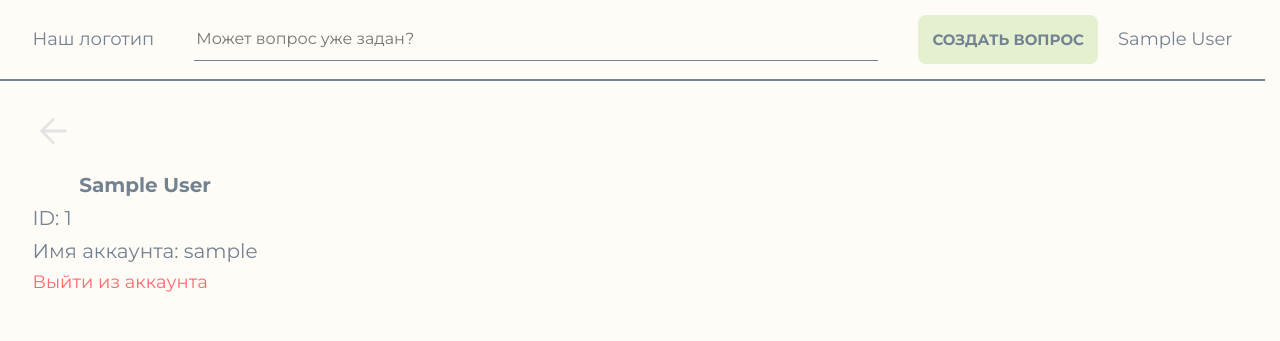
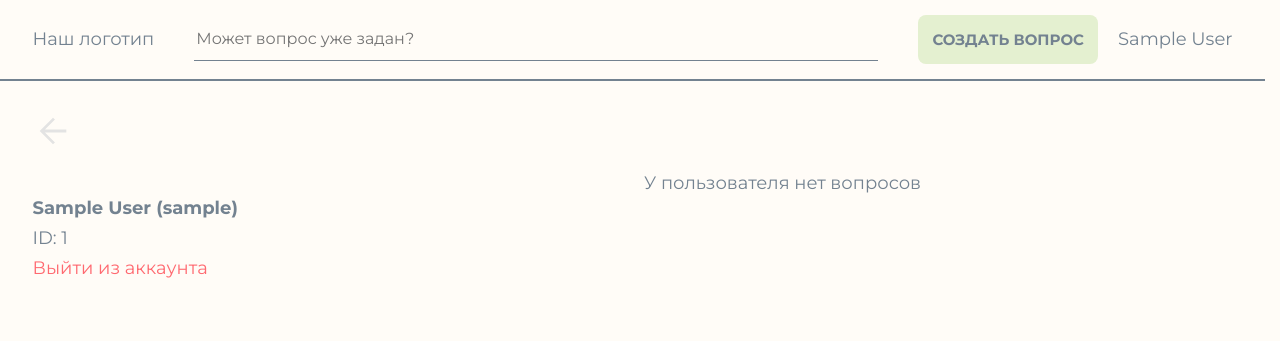
Before and after one commit to ReTrOBANAN/SchoolProject, a FastAPI app: a page that uses src/templates/profile.html in a window 1280 px wide. Shown: the top 341 px of the page. Run offline with FastAPI, Linux system fonts and the light colour scheme; tables that the repository leaves empty hold one stand-in row (values such as "Sample post").

Commit message:
Bug fixed

```diff
--- a/src/static/auth.css
+++ b/src/static/auth.css
@@ -29,6 +29,7 @@
 
 .auth-title {
   text-align: center;
+  overflow: hidden;
   font-size: clamp(28px, 5vw, 32px);
 }
 
--- /dev/null
+++ b/src/static/js/profile.js
@@ -0,0 +1,69 @@
+const profileQuestionsContainer = document.getElementById('profileQuestionsContainer')
+
+async function start() {
+    profileUsername = profileQuestionsContainer.dataset.username
+    try {
+    profileQuestionsContainer.innerHTML = '<p style="text-align: center;">Загрузка...</p>'
+        const response = await fetch('/api/questions')
+        questions = await response.json()
+        questions = questions.filter((question) => question.username === profileUsername)
+        render(questions)
+    }
+    catch (err) {
+        profileQuestionsContainer.innerHTML = `<p style="text-align: center;">Ошибка при загрузке вопросов</p>`
+    }
+}
+
+function render(questions = []) {
+    if (questions.length === 0) {
+        profileQuestionsContainer.innerHTML = `<p style="text-align: center;">У пользователя нет вопросов</p>`
+    }
+    else {
+        const html = questions.map(toHTML).join('')
+        profileQuestionsContainer.innerHTML = html
+    }
+}
+
+function toHTML(question) {
+    return `<li class="questions-content-item">
+        <div class="questions-item-header">
+            <div class="item-header-name">${question.name} (${question.username})</div>
+            <div class="item-header-subject">${question.subject}</div>
+            <div class="item-header-grade">${question.grade} класс</div>
+            <div class="item-header-time">${timeAgo(question.created_at)}</div>
+        </div>
+        <div class="questions-item-body">${question.text}</div>
+        <div class="questions-item-footer">
+            <a class="btn" href="/question/${question.id}">Посмотреть</a>
+        </div>
+    </li>`
+}
+
+
+function timeAgo(dateString) {
+    dateString += "Z";
+    const now = new Date();
+    const date = new Date(dateString);
+    const diff = (now - date) / 1000;
+
+    if (diff < 60) {
+        return `${Math.round(diff)} сек. назад`
+    }
+    else if (diff < 3600) {
+        return `${Math.round(diff / 60)} мин. назад`
+    }
+    else if (diff < 86400) {
+        return `${Math.round(diff / 3600)} ч. назад`
+    }
+    else if (diff < 2628000) {
+        return `${Math.round(diff / 86400)} дн. назад`
+    }
+    else if (diff < 31540000){
+        return `${Math.round(diff / 2628000)} мес. назад`
+    }
+    else {
+        return `${date.toLocaleDateString("ru-RU")}`
+    }
+}
+
+start()
--- a/src/static/profile.css
+++ b/src/static/profile.css
@@ -8,12 +8,17 @@
 
 .profile {
     display: flex;
+    gap: 20px;
 }
 
+
 .profile-info {
+    margin-top: 25px;
     display: flex;
     flex-direction: column;
     gap: 5px;
+    width: 25%;
+    flex: 1;
 }
 .profile-image {
     width: 200px;
@@ -22,15 +27,25 @@
 }
 
 .profile-name {
-    text-align: center;
     font-weight: 700;
-    font-size: clamp(20px, 1.3vw, 25px);
+    font-size: clamp(18px, 1.3vw, 25px);
 }
 
 .profile-additional {
-    font-size: clamp(20px, 1.3vw, 25px);
+    font-size: clamp(18px, 1.3vw, 25px);
 }
 
 .logout-link {
     color: var(--color-red)
 }
+
+
+.profile-question {
+    width: 75%;
+}
+
+/* @media (max-width: 767px) {
+    .profile-info {
+        min-width: 100px;
+    }
+} */
--- a/src/static/questions.css
+++ b/src/static/questions.css
@@ -64,7 +64,7 @@
     display: flex;
     flex-wrap: wrap;
     gap: 10px;
-    font-size: clamp(14px, 1.22vw, 18px);
+    font-size: 18px;
     font-weight: 700;
 }
 .questions-item-header > div {
@@ -110,7 +110,8 @@
     max-height: 600px;
     border-radius: 10px;
     padding: 45px 15px;
-    overflow-y: auto;
+    display: flex;
+    flex-direction: column;
 }
 
 .create-form {
@@ -118,6 +119,7 @@
     flex-direction: column;
     row-gap: 20px;
     height: 100%;
+    overflow-y: auto;
 }
 
 .create-form-text {
--- a/src/templates/answer.html
+++ b/src/templates/answer.html
@@ -233,7 +233,7 @@
                 <form action="/report_question" method="post" class="create-form">
                     <div class="report-title">Выберите причину жалобы</div>
 
-                    <input id="reportQuestionQuestionId" type="hidden" name="question_id" value="{{ result[5] }}">
+                    <input id="reportQuestionQuestionId" type="hidden" name="questionId" value="{{ result[5] }}">
 
                     <label class="label-report">
                         <input type="radio" name="reson" class="radio-report" value="spam" required>
--- a/src/templates/profile.html
+++ b/src/templates/profile.html
@@ -7,6 +7,7 @@
     <link rel="stylesheet" href="{{ url_for('static', path='/main.css') }}">
     <link rel="stylesheet" href="{{ url_for('static', path='/questions.css') }}">
     <link rel="stylesheet" href="{{ url_for('static', path='/profile.css') }}">
+    <script src="{{ url_for('static', path='js/profile.js') }}" defer></script>
 </head>
 <body>
     <div class="header">
@@ -33,13 +34,12 @@
             </a>
             <div class="profile">
                 <div class="profile-info">
-                    <!-- <img class="profile-image" src="{{ url_for('static', path='imgs/ava.jpg') }}" alt=""> -->
-                    <div class="profile-name">{{ account[1] }}</div>
+                    <div class="profile-name">{{ account[1] }} ({{ account[2] }})</div>
                     <div class="profile-additional">ID: {{ account[0] }}</div>
-                    <div class="profile-additional">Имя аккаунта: {{ account[2] }}</div>
                     <a class="link logout-link" href="/logout">Выйти из аккаунта</a>
                 </div>
-                <div class="profile-question">
+                <div class="profile-question" id="profileQuestionsContainer" data-username="{{ account[2] }}">
+                    {{ questions }}
                 </div>
             </div>
         </section>
```
Also changed, not shown: src/static/answer.css (+11 -0 lines), src/static/js/answerRender.js (+12 -4 lines), src/static/imgs/unlike.svg (added), src/static/imgs/unlike1.svg (added).
